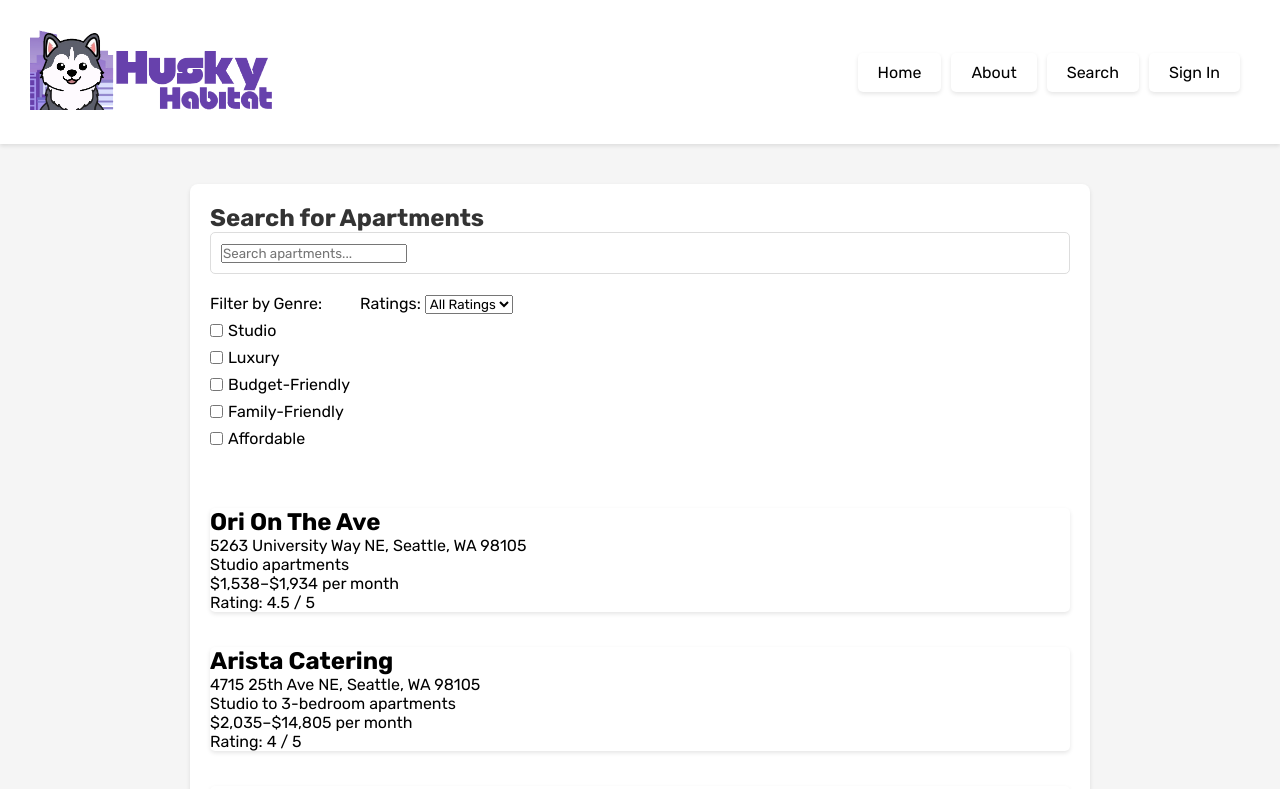
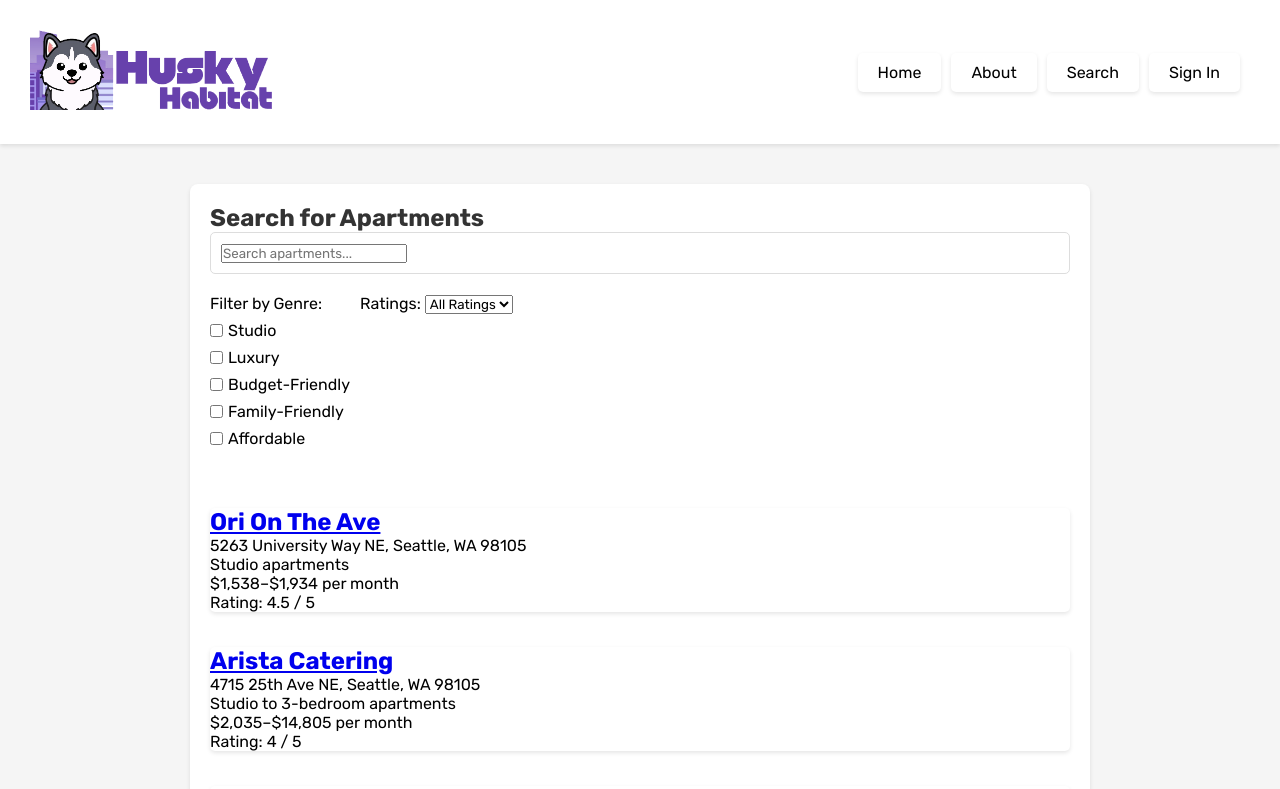
Before and after one commit to UW-INFO442-WI25/the-a-team, a React (Vite) app: page /search in a window 1280 px wide. Shown: the top 789 px of the page. Built offline with nearby package versions, Linux system fonts and the light colour scheme.

Commit message:
Linked apartment description pages to the apartments that are listed in the Search page

```diff
--- /dev/null
+++ b/src/components/ApartmentDescription.jsx
@@ -0,0 +1,29 @@
+import React from 'react';
+import { useParams } from 'react-router-dom';
+import apartmentListings from './apartmentData';
+import { Navigate } from 'react-router-dom';
+
+const ApartmentDescription = () => {
+    const { id } = useParams(); // Get ID from URL
+
+    if (!id) return <Navigate to = "/search" />;
+    const apartment = apartmentListings.find((apt) => apt.id === Number(id));
+
+    if (!apartment) {
+        return <h2>Apartment not found</h2>;
+    }
+    console.log(apartmentListings)
+
+    return (
+        <div>
+            <h1>{apartment.name}</h1>
+            <p><strong>Address:</strong> {apartment.address}</p>
+            <p><strong>Amenities:</strong> {apartment.amenities}</p>
+            <p><strong>Location:</strong> {apartment.location}</p>
+
+        </div>
+    );
+
+};
+
+export default ApartmentDescription;
--- a/src/components/App.jsx
+++ b/src/components/App.jsx
@@ -1,11 +1,13 @@
 import React from 'react';
 import 'leaflet/dist/leaflet.css';
-import { Routes, Route } from 'react-router-dom';
+import { BrowserRouter as Router, Routes, Route } from 'react-router-dom';
 import { HomePage } from './HomePage';
 import { AboutPage } from './AboutPage';
 import { Search } from './Search';
 import { SignInPage } from './SignInPage';
 import { NavBar } from './Nav';
+import ApartmentDescription from './ApartmentDescription'; // Import ApartmentDescription
+
 
 // Dataset
 import aptData from '/data/apartment-data.json';
@@ -20,13 +22,13 @@ const App = () => {
           <NavBar />
         </nav>
       </header>
-
-      <Routes>
-        <Route path="/" element={<HomePage listings={aptData}/>} />
-        <Route path="/about" element={<AboutPage />} />
-        <Route path="/search" element={<Search />} />
-        <Route path="/sign-in" element={<SignInPage />} />
-      </Routes>
+        <Routes>
+          <Route path="/" element={<HomePage />} />
+          <Route path="/about" element={<AboutPage />} />
+          <Route path="/search" element={<Search />} />
+          <Route path="/sign-in" element={<SignInPage />} />
+          <Route path="/apartment/:id" element={<ApartmentDescription />} />
+        </Routes>
     </>
 
   );
--- a/src/components/Search.jsx
+++ b/src/components/Search.jsx
@@ -1,36 +1,10 @@
 import React, { useState } from 'react';
+import { Link } from 'react-router-dom';
+import apartmentListings from './apartmentData';
 
-const apartmentListings = [
-    {
-        id: 1,
-        name: "Ori On The Ave",
-        address: "5263 University Way NE, Seattle, WA 98105",
-        units: "Studio apartments",
-        price: "$1,538–$1,934 per month",
-        rating: 4.5,
-        genres: ["Studio", "Budget-Friendly"],
-    },
-    {
-        id: 2,
-        name: "Arista Catering",
-        address: "4715 25th Ave NE, Seattle, WA 98105",
-        units: "Studio to 3-bedroom apartments",
-        price: "$2,035–$14,805 per month",
-        rating: 4.0,
-        genres: ["Luxury", "Family-Friendly"],
-    },
-    {
-        id: 3,
-        name: "The M Seattle",
-        address: "4700 Brooklyn Ave NE, Seattle, WA 98105",
-        units: "Studio to 4-bedroom apartments",
-        price: "$1,350–$2,695 per month",
-        rating: 3.5,
-        genres: ["Studio", "Affordable"],
-    },
-];
 
 const genres = ["Studio", "Luxury", "Budget-Friendly", "Family-Friendly", "Affordable"];
+
 
 export function Search() {
     const [searchQuery, setSearchQuery] = useState("");
@@ -111,7 +85,9 @@ export function Search() {
                 {filteredResults.length > 0 ? (
                     filteredResults.map((listing) => (
                         <div key={listing.id} className="listing-card">
-                            <h2>{listing.name}</h2>
+                            <h2>
+                            <Link to={`/apartment/${listing.id}`}>{listing.name}</Link>
+                            </h2>
                             <p>{listing.address}</p>
                             <p>{listing.units}</p>
                             <p>{listing.price}</p>
--- /dev/null
+++ b/src/components/apartmentData.js
@@ -0,0 +1,40 @@
+const apartmentListings = [
+    {
+        id: 1,
+        name: "Ori On The Ave",
+        address: "5263 University Way NE, Seattle, WA 98105",
+        units: "Studio apartments",
+        price: "$1,538–$1,934 per month",
+        rating: 4.5,
+        genres: ["Studio", "Budget-Friendly"],
+    },
+    {
+        id: 2,
+        name: "Arista Catering",
+        address: "4715 25th Ave NE, Seattle, WA 98105",
+        units: "Studio to 3-bedroom apartments",
+        price: "$2,035–$14,805 per month",
+        rating: 4.0,
+        genres: ["Luxury", "Family-Friendly"],
+    },
+    {
+        id: 3,
+        name: "The M Seattle",
+        address: "4700 Brooklyn Ave NE, Seattle, WA 98105",
+        units: "Studio to 4-bedroom apartments",
+        price: "$1,350–$2,695 per month",
+        rating: 3.5,
+        genres: ["Studio", "Affordable"],
+        amenities: [
+            "Rooftop Lounge: Featuring panoramic views of the Seattle skyline and Mount Rainier, complete with seating areas and BBQ grills.",
+            "Fitness Center: A state-of-the-art gym equipped with cardio machines, weights, and open space.",
+            "Pet-Friendly Spaces: The M is pet-friendly, with designated pet areas.",
+            "Community Areas: Stylishly designed lounges, study rooms, and co-working spaces.",
+            "Secure Access: Keycard entry and on-site security ensure residents' safety.",
+            "Package Lockers: Convenient package management for deliveries.",
+        ],
+        location: "Nestled in a prime spot in the U-District, a short walk or bike ride from the University of Washington.",
+    },
+];
+
+export default apartmentListings;
```
Also changed, not shown: 1 other file (tests, documents, lock files or other folders).
